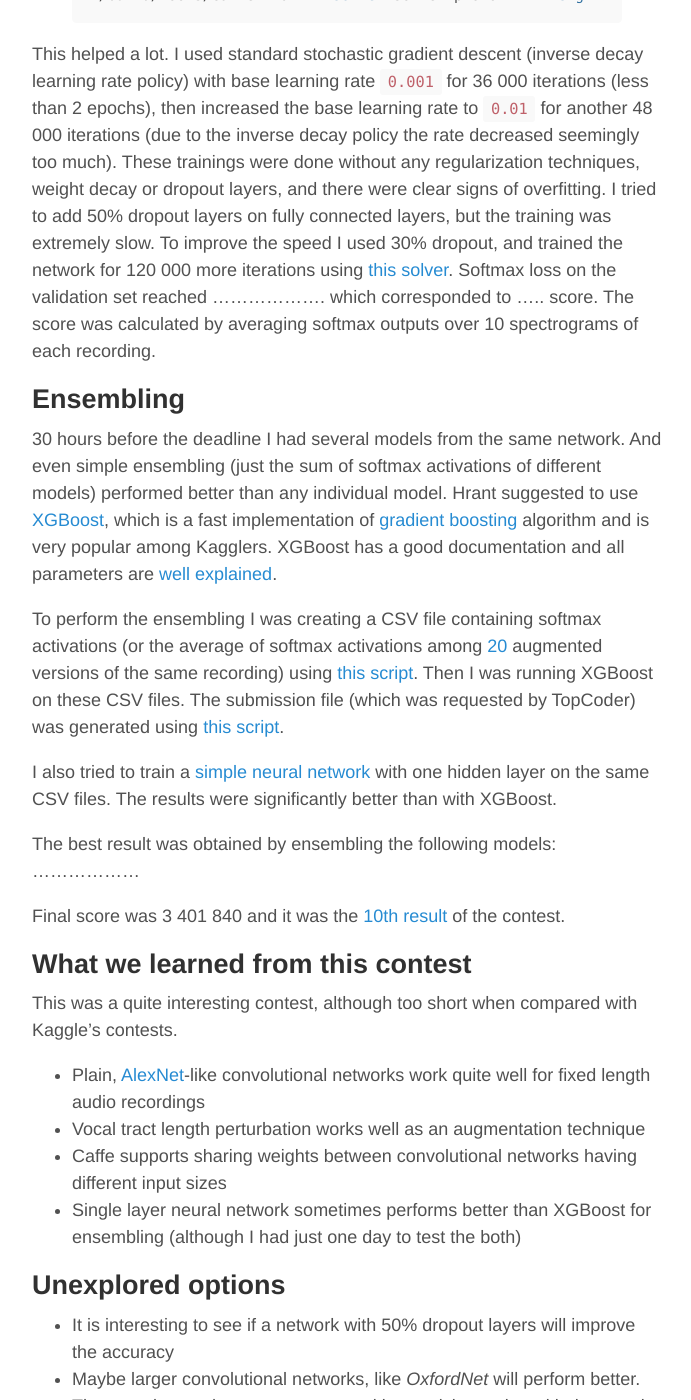
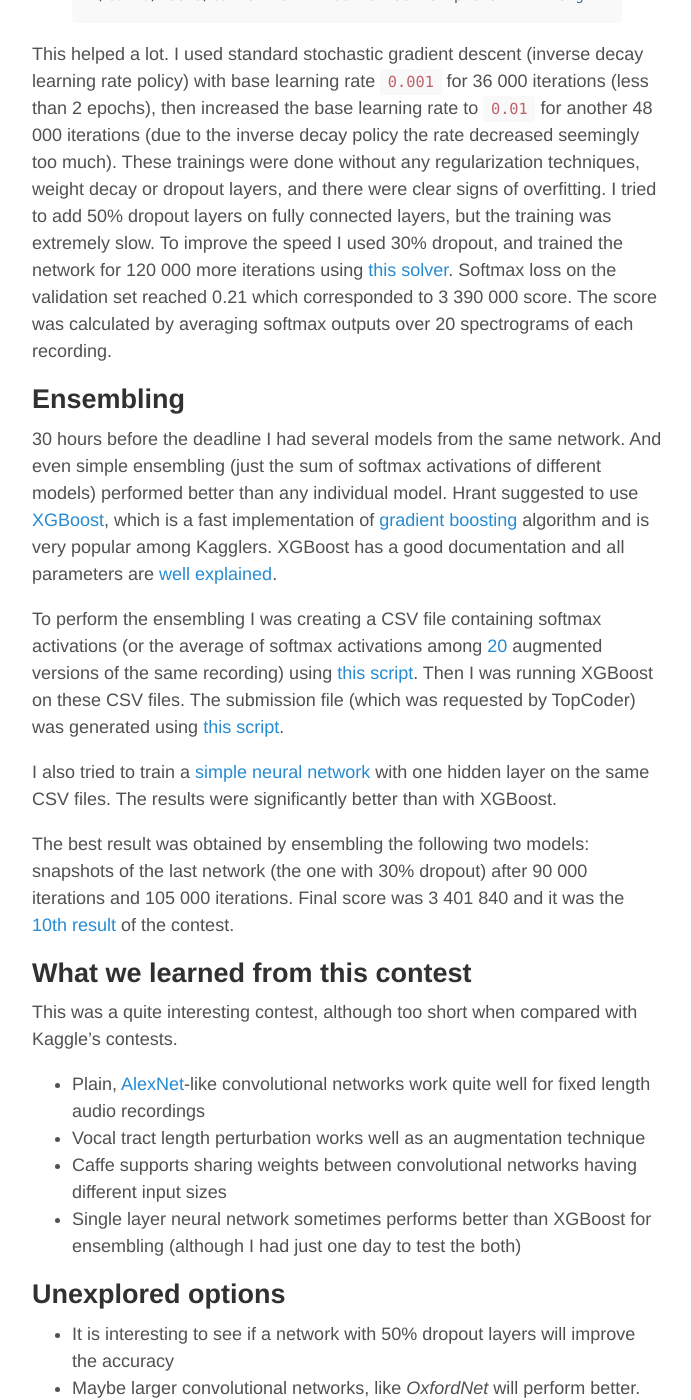
Before and after one commit to YerevaNN/yerevann.github.io, a Jekyll site: the page built from _posts/2015-10-11-spoken-language-identification-with-deep-convolutional-networks.md, in a window 1280 px wide and 1400 px high, scrolled down 5544 px. Shown: the whole window, without its empty margins (293-984 px from the left). Built offline with Jekyll 4.4.1, drawn with Linux system fonts in a browser that asks for light colours; comment, search, counter and statistics services are not loaded; some of the changed text lies outside the part shown.

Commit message:
language post - final version

```diff
--- a/_posts/2015-10-11-spoken-language-identification-with-deep-convolutional-networks.md
+++ b/_posts/2015-10-11-spoken-language-identification-with-deep-convolutional-networks.md
@@ -112,7 +112,7 @@ This should be carefully analysed.
 
 |![Training (blue) and validation (red) loss](/public/2015-10-11/no-augm-loss.jpg "Training (blue) and validation (red) loss") |
 | --- |
-| Training (blue) and validation (red) loss over the 150 000 iterations on the non-augmented dataset. The sudden drop of training loss corresponds to the point when base learning rate was changed from `0.01` to `0.001`. Plotted using [this script](https://github.com/YerevaNN/Caffe-python-tools/blob/master/plot_loss.py). |
+| Training (blue) and validation (red) loss over the 150 000 iterations on the non-augmented dataset. The sudden drop of training loss corresponds to the point when the base learning rate was changed from `0.01` to `0.001`. Plotted using [this script](https://github.com/YerevaNN/Caffe-python-tools/blob/master/plot_loss.py). |
 
 The signs of overfitting were getting more and more visible and I stopped at 150 000 iterations.
 The softmax loss got to 0.43 and it corresponded to 3 180 000 score
@@ -170,8 +170,8 @@ These trainings were done without any regularization techniques,
 weight decay or dropout layers, and there were clear signs of overfitting. I tried to add 50%
 dropout layers on fully connected layers, but the training was extremely slow. To improve the
 speed I used 30% dropout, and trained the network for 120 000 more iterations using [this solver](https://github.com/YerevaNN/Spoken-language-identification-CNN/blob/master/prototxt/solver.augm.nolrcoef.prototxt).
-Softmax loss on the validation set reached ................... which corresponded to  ..... score.
-The score was calculated by averaging softmax outputs over 10 spectrograms of each recording.
+Softmax loss on the validation set reached 0.21 which corresponded to 3 390 000 score.
+The score was calculated by averaging softmax outputs over 20 spectrograms of each recording.
 
 ## Ensembling
 
@@ -192,9 +192,9 @@ I also tried to train a [simple neural network](https://github.com/YerevaNN/Spok
 with one hidden layer on the same CSV files. The results were significantly better than
 with XGBoost.
 
-The best result was obtained by ensembling the following models: ..................
-
-Final score was 3 401 840 and it was the [10th result](http://community.topcoder.com/longcontest/stats/?module=ViewOverview&rd=16555)
+The best result was obtained by ensembling the following two models: snapshots of the last
+network (the one with 30% dropout) after 90 000 iterations and 105 000 iterations. Final
+score was 3 401 840 and it was the [10th result](http://community.topcoder.com/longcontest/stats/?module=ViewOverview&rd=16555)
 of the contest.
 
 ## What we learned from this contest
```
